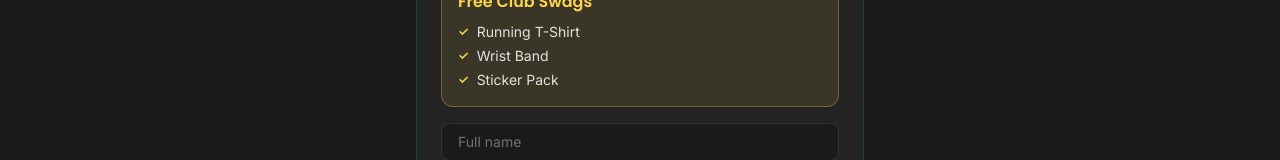
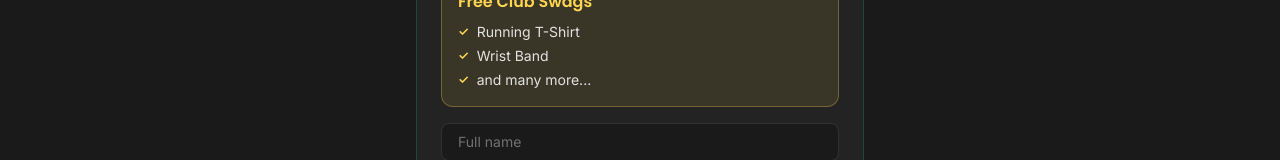
Before and after one commit to k-nilesh04/645-running-club, a React (Vite) app in the folder frontend/: page /join in a window 1280 px wide. Shown: the part 492-652 px from the top of the page. Built offline with nearby package versions, Linux system fonts and the light colour scheme; no server answers.

Commit message:
gifts updated

```diff
--- a/frontend/src/components/SubscriptionCard.jsx
+++ b/frontend/src/components/SubscriptionCard.jsx
@@ -9,7 +9,7 @@ const perks = [
   "Priority Registration",
 ];
 
-const swags = ["Running T-Shirt", "Wrist Band", "Sticker Pack"];
+const swags = ["Running T-Shirt", "Wrist Band", "and many more..."];
 
 export default function SubscriptionCard() {
   const [formData, setFormData] = useState({ name: "", email: "", phone: "", tshirtSize: "M" });
```
